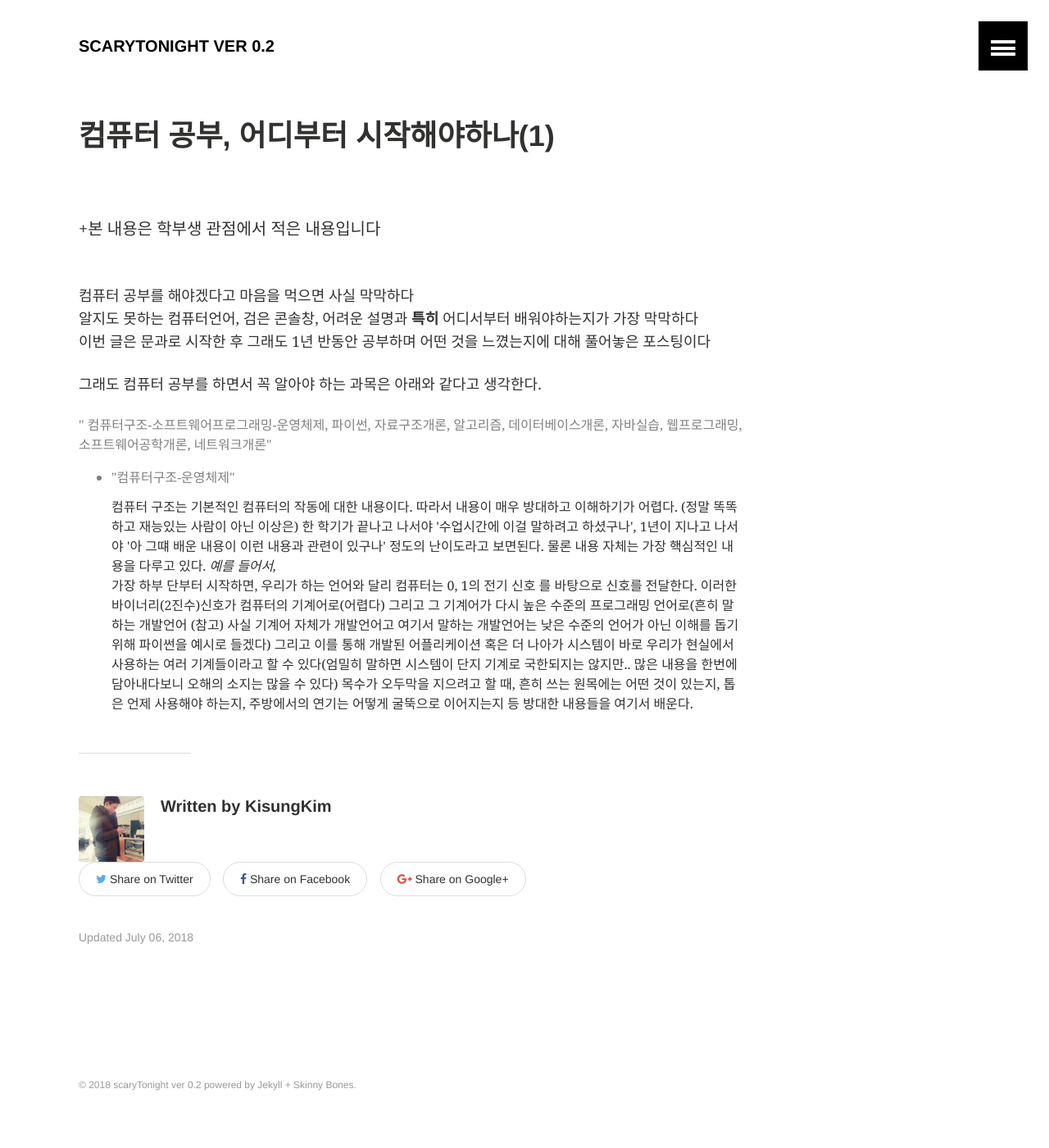
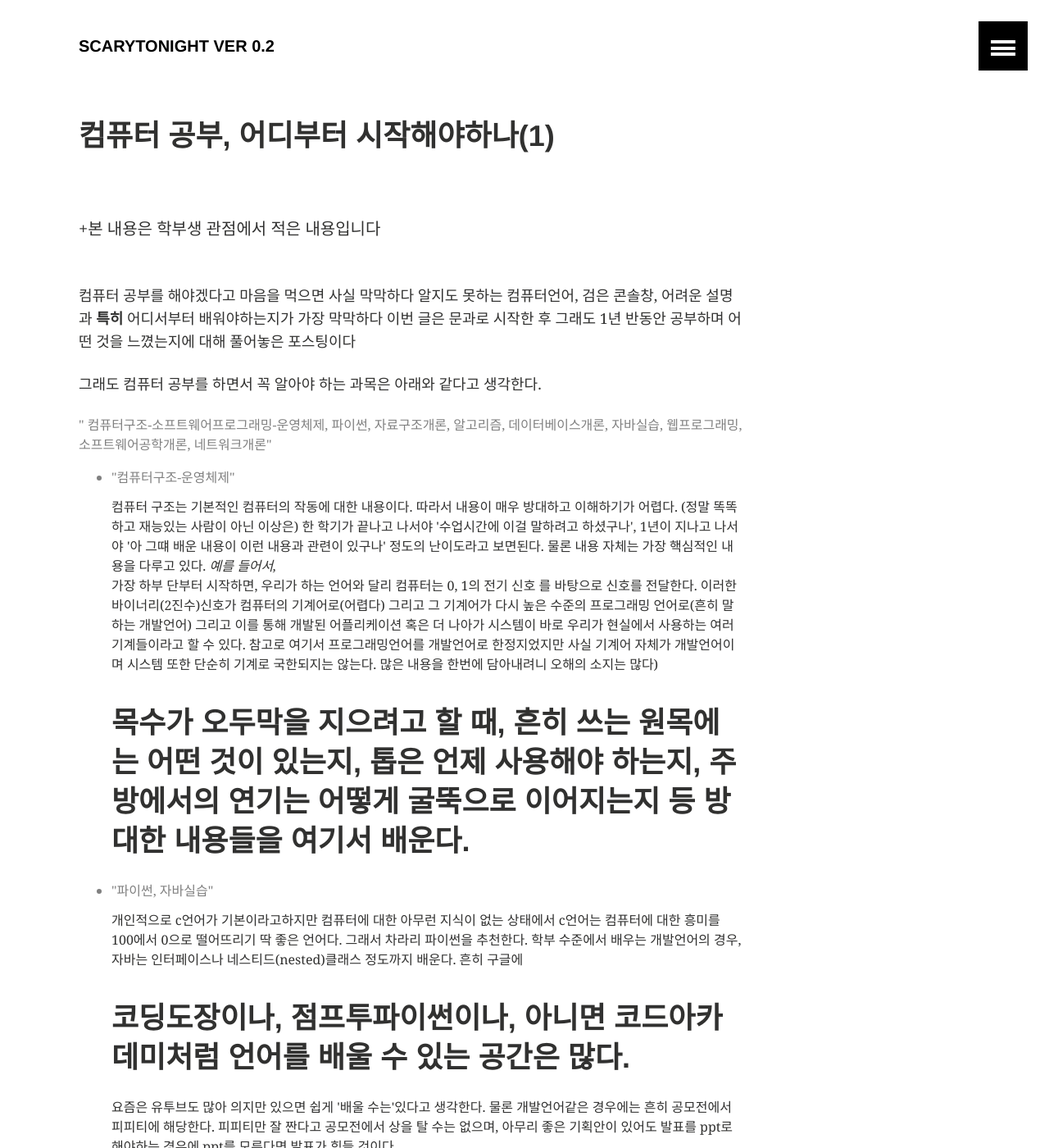
Before and after one commit to KisungKim/s, a Jekyll site: the page built from _posts/2018-07-06-BasicAboutComputer01.md, in a window 1280 px wide and 1400 px high. Shown: the whole window at 82% size. Built offline with Jekyll 4.4.1, drawn with Linux system fonts in a browser that asks for light colours; some of the changed text lies outside the part shown.

Commit message:
for baeksan

```diff
--- a/_posts/2018-07-06-BasicAboutComputer01.md
+++ b/_posts/2018-07-06-BasicAboutComputer01.md
@@ -8,9 +8,9 @@ title: "컴퓨터 공부, 어디부터 시작해야하나(1)"
 +본 내용은 학부생 관점에서 적은 내용입니다
 <p>
 <br/>
-컴퓨터 공부를 해야겠다고 마음을 먹으면 사실 막막하다<br/>
+컴퓨터 공부를 해야겠다고 마음을 먹으면 사실 막막하다
 알지도 못하는 컴퓨터언어, 검은 콘솔창, 어려운 설명과 <b>특히</b> 어디서부터
-배워야하는지가 가장 막막하다<br/>
+배워야하는지가 가장 막막하다
 이번 글은 문과로 시작한 후
 그래도 1년 반동안 공부하며 어떤 것을 느꼈는지에 대해 풀어놓은 포스팅이다</p>
 그래도 컴퓨터 공부를 하면서 꼭 알아야 하는 과목은 아래와 같다고 생각한다.
@@ -19,6 +19,7 @@ title: "컴퓨터 공부, 어디부터 시작해야하나(1)"
 컴퓨터구조-소프트웨어프로그래밍-운영체제, 파이썬, 자료구조개론, 알고리즘,
 데이터베이스개론, 자바실습, 웹프로그래밍, 소프트웨어공학개론, 네트워크개론"</div>
 <ul>
+<section>
 <li style="color:gray;size:80px">"컴퓨터구조-운영체제"</li>
 컴퓨터 구조는 기본적인 컴퓨터의 작동에 대한 내용이다. 따라서 내용이 매우 방대하고
 이해하기가 어렵다. (정말 똑똑하고 재능있는 사람이 아닌 이상은)
@@ -27,10 +28,30 @@ title: "컴퓨터 공부, 어디부터 시작해야하나(1)"
 내용 자체는 가장 핵심적인 내용을 다루고 있다. <i>예를 들어서,</i> <br/>
 가장 하부 단부터 시작하면, 우리가 하는 언어와 달리 컴퓨터는 0, 1의 전기 신호
 를 바탕으로 신호를 전달한다. 이러한 바이너리(2진수)신호가 컴퓨터의 기계어로(어렵다)
-그리고 그 기계어가 다시 높은 수준의 프로그래밍 언어로(흔히 말하는 개발언어 (참고)
-사실 기계어 자체가 개발언어고 여기서 말하는 개발언어는 낮은 수준의 언어가 아닌 이해를
-돕기 위해 파이썬을 예시로 들겠다) 그리고 이를 통해 개발된 어플리케이션 혹은 더 나아가
-시스템이 바로 우리가 현실에서 사용하는 여러 기계들이라고 할 수 있다(엄밀히 말하면 시스템이 단지 기계로 국한되지는 않지만.. 많은 내용을 한번에 담아내다보니 오해의 소지는 많을 수 있다)
+그리고 그 기계어가 다시 높은 수준의 프로그래밍 언어로(흔히 말하는 개발언어)
+그리고 이를 통해 개발된 어플리케이션 혹은 더 나아가 시스템이 바로 우리가
+현실에서 사용하는 여러 기계들이라고 할 수 있다.
+참고로 여기서 프로그래밍언어를 개발언어로 한정지었지만 사실 기계어 자체가 개발언어이며
+ 시스템 또한 단순히 기계로 국한되지는 않는다. 많은 내용을 한번에 담아내려니
+ 오해의 소지는 많다)
+  <h1>
 목수가 오두막을 지으려고 할 때, 흔히 쓰는 원목에는 어떤 것이 있는지, 톱은 언제 사용해야 하는지,
 주방에서의 연기는 어떻게 굴뚝으로 이어지는지 등 방대한 내용들을 여기서 배운다.
+</h1>
+</section>
+<section>
+<li style="color:gray;size:80px">"파이썬, 자바실습"</li>
+개인적으로 c언어가 기본이라고하지만 컴퓨터에 대한 아무런 지식이 없는 상태에서 c언어는
+컴퓨터에 대한 흥미를 100에서 0으로 떨어뜨리기 딱 좋은 언어다. 그래서 차라리
+파이썬을 추천한다. 학부 수준에서 배우는 개발언어의 경우,
+자바는 인터페이스나 네스티드(nested)클래스 정도까지 배운다. 흔히 구글에
+<h1>
+코딩도장이나, 점프투파이썬이나, 아니면 코드아카데미처럼 언어를 배울 수 있는 공간은 많다.</h1>
+요즘은 유투브도 많아 의지만 있으면 쉽게 '배울 수는'있다고 생각한다.
+물론 개발언어같은 경우에는 흔히 공모전에서 피피티에 해당한다.
+피피티만 잘 짠다고 공모전에서 상을 탈 수는 없으며, 아무리 좋은 기획안이 있어도 발표를 ppt로 해야하는 경우에
+ppt를 모른다면 발표가 힘들 것이다.
+</section>
+</li>
+
 </ul>
```
